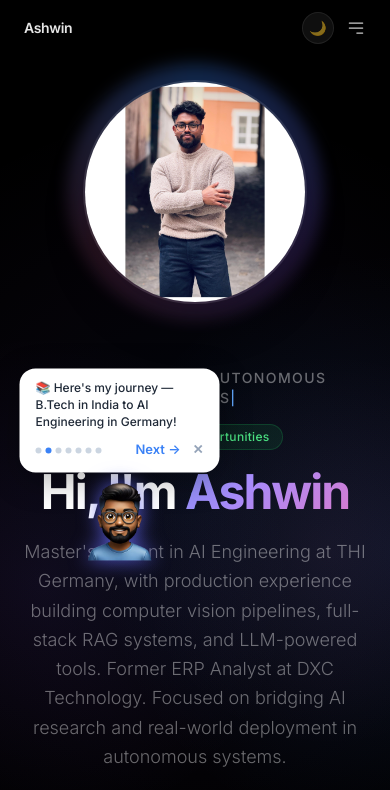
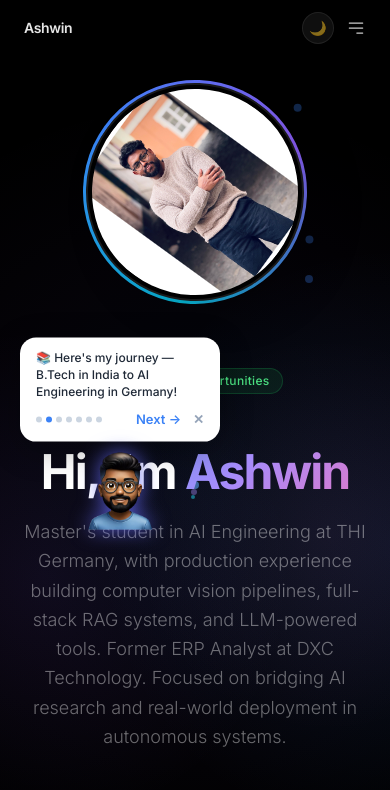
Before and after one commit to Ashwin-AIAS/react-portfolio, a React (Vite) app: page / in a window 390 px wide. Shown: the top 790 px of the page. Built offline with nearby package versions, Linux system fonts and the light colour scheme.

Commit message:
feat: animate Hero profile image and job title, wrap AvatarGuide to edges

```diff
--- a/src/App.jsx
+++ b/src/App.jsx
@@ -925,6 +925,59 @@ const Hero = () => {
     const [isResumeOpen, setIsResumeOpen] = useState(false);
     const resumePreviewUrl = portfolioData.personalInfo.resumeUrl.replace('/view', '/preview');
 
+    // Typewriter state
+    const roles = [
+        "AI ENGINEER FOR AUTONOMOUS SYSTEMS",
+        "COMPUTER VISION ENGINEER",
+        "LLM & RAG SYSTEMS BUILDER",
+        "MASTER'S STUDENT @ THI GERMANY",
+    ];
+    const [roleIndex, setRoleIndex] = useState(0);
+    const [displayText, setDisplayText] = useState('');
+
+    // Parallax mouse state
+    const [mousePos, setMousePos] = useState({ x: 0, y: 0 });
+
+    const handleMouseMove = (e) => {
+        const rect = e.currentTarget.getBoundingClientRect();
+        const x = (e.clientX - rect.left - rect.width / 2) / rect.width;
+        const y = (e.clientY - rect.top - rect.height / 2) / rect.height;
+        setMousePos({ x: x * 15, y: y * 15 });
+    };
+
+    // Typewriter effect
+    useEffect(() => {
+        let currentText = '';
+        let charIndex = 0;
+        let isTyping = true;
+        let timeout;
+
+        const type = () => {
+            const currentRole = roles[roleIndex];
+            if (isTyping) {
+                if (charIndex < currentRole.length) {
+                    currentText += currentRole[charIndex];
+                    setDisplayText(currentText);
+                    charIndex++;
+                    timeout = setTimeout(type, 60);
+                } else {
+                    isTyping = false;
+                    timeout = setTimeout(type, 1500); // Wait before clearing
+                }
+            } else {
+                setDisplayText('');
+                setRoleIndex((prev) => (prev + 1) % roles.length);
+                isTyping = true;
+                charIndex = 0;
+                currentText = '';
+                timeout = setTimeout(type, 60); // Start next immediately
+            }
+        };
+
+        timeout = setTimeout(type, 60);
+        return () => clearTimeout(timeout);
+    }, [roleIndex]);
+
     useEffect(() => {
         const handleEsc = (e) => { if (e.key === 'Escape') setIsResumeOpen(false); };
         if (isResumeOpen) window.addEventListener('keydown', handleEsc);
@@ -933,7 +986,7 @@ const Hero = () => {
 
     return (
         <>
-        <section id="hero" className="relative min-h-screen flex items-center justify-center bg-black px-6 py-20 overflow-hidden">
+        <section id="hero" className="relative min-h-screen flex items-center justify-center bg-black px-6 py-20 overflow-hidden" onMouseMove={handleMouseMove}>
             {/* Magnetic cursor glow */}
             <MouseGlow />
             {/* Animated gradient mesh */}
@@ -952,21 +1005,52 @@ const Hero = () => {
                 <div className="grid md:grid-cols-2 gap-16 items-center">
                     <AnimateOnScroll className="flex justify-center order-1 md:order-1">
                         <div className="relative">
-                            {/* Animated ring */}
-                            <div className="absolute -inset-4 rounded-full" style={{ background: 'conic-gradient(from 0deg, rgba(59,130,246,0.3), rgba(139,92,246,0.2), rgba(244,114,182,0.15), rgba(59,130,246,0.3))', animation: 'ring-rotate 8s linear infinite', filter: 'blur(8px)' }}></div>
-                            <img src="/Profile pic.jpg" alt="Ashwin" className="relative w-56 h-56 md:w-72 md:h-72 rounded-full object-cover border-2 border-white/10 shadow-2xl" />
+                            {/* Floating particles around image */}
+                            {[...Array(12)].map((_, i) => (
+                                <motion.div
+                                    key={`orb-${i}`}
+                                    className="absolute w-2 h-2 rounded-full bg-blue-500/30"
+                                    style={{
+                                        top: `${Math.random() * 100}%`,
+                                        left: `${Math.random() * 100}%`,
+                                    }}
+                                    animate={{ y: [0, -15, 0], x: [0, 8, 0] }}
+                                    transition={{
+                                        duration: 3 + Math.random() * 3,
+                                        delay: Math.random() * 2,
+                                        repeat: Infinity,
+                                        ease: "easeInOut"
+                                    }}
+                                />
+                            ))}
+
+                            {/* Parallax wrapper with animated gradient ring */}
+                            <motion.div
+                                animate={{ x: mousePos.x, y: mousePos.y }}
+                                transition={{ type: 'spring', stiffness: 100, damping: 20 }}
+                                className="relative w-56 h-56 md:w-72 md:h-72"
+                            >
+                                <motion.div
+                                    animate={{ rotate: 360 }}
+                                    transition={{ duration: 8, repeat: Infinity, ease: "linear" }}
+                                    className="absolute inset-0 rounded-full"
+                                    style={{
+                                        background: 'conic-gradient(from 0deg, #3b82f6, #8b5cf6, #06b6d4, #3b82f6)',
+                                        padding: '3px',
+                                    }}
+                                >
+                                    <div className="w-full h-full bg-black rounded-full p-1 border-2 border-white/10 overflow-hidden shadow-2xl">
+                                        <img src="/Profile pic.jpg" alt="Ashwin" className="w-full h-full object-cover rounded-full" />
+                                    </div>
+                                </motion.div>
+                            </motion.div>
                         </div>
                     </AnimateOnScroll>
                     <div className="text-center md:text-left order-2">
-                        <AnimateOnScroll delay={100}>
-                            <p className="text-sm font-medium text-white/40 tracking-widest uppercase mb-4">
-                                <TypewriterText text="AI Engineer for Autonomous Systems" />
-                            </p>
-                        </AnimateOnScroll>
                         <motion.div
-                            initial={{ opacity: 0, y: -10 }}
+                            initial={{ opacity: 0, y: 30 }}
                             animate={{ opacity: 1, y: 0 }}
-                            transition={{ delay: 0.2 }}
+                            transition={{ delay: 0.0, duration: 0.6, ease: "easeOut" }}
                             className="mb-5 flex justify-center md:justify-start"
                         >
                             <div className="inline-flex items-center gap-2 bg-green-500/10 border border-green-500/20 rounded-full px-3 py-1">
@@ -978,21 +1062,42 @@ const Hero = () => {
                                 <span className="text-xs font-medium text-green-400 tracking-wide">Open to Opportunities</span>
                             </div>
                         </motion.div>
-                        <AnimateOnScroll delay={200}>
+
+                        <motion.div
+                            initial={{ opacity: 0, y: 30 }}
+                            animate={{ opacity: 1, y: 0 }}
+                            transition={{ delay: 0.15, duration: 0.6, ease: "easeOut" }}
+                        >
+                            <p className="text-sm font-medium text-white/40 tracking-widest uppercase mb-4 h-5 block">
+                                <span className="text-blue-400">{displayText}</span>
+                                <motion.span
+                                    animate={{ opacity: [1, 0] }}
+                                    transition={{ duration: 0.53, repeat: Infinity }}
+                                >|</motion.span>
+                            </p>
                             <h1 className="text-5xl md:text-7xl lg:text-8xl font-bold tracking-tighter text-white leading-[0.9] mb-6">Hi, I'm <span className="text-gradient">Ashwin</span></h1>
-                        </AnimateOnScroll>
-                        <AnimateOnScroll delay={400}>
+                        </motion.div>
+
+                        <motion.div
+                            initial={{ opacity: 0, y: 30 }}
+                            animate={{ opacity: 1, y: 0 }}
+                            transition={{ delay: 0.30, duration: 0.6, ease: "easeOut" }}
+                        >
                             <p className="text-lg md:text-xl text-white/40 font-light leading-relaxed max-w-xl mx-auto md:mx-0 mb-10">{portfolioData.personalInfo.bio}</p>
-                        </AnimateOnScroll>
-                        <AnimateOnScroll delay={600}>
-                            <div className="flex flex-col sm:flex-row gap-4 justify-center md:justify-start">
-                                <button onClick={() => setIsResumeOpen(true)} className="btn-premium btn-secondary"><DownloadIcon className="w-4 h-4 mr-2" /> View Resume</button>
-                                <div className="flex items-center gap-4 justify-center">
-                                    <a href={portfolioData.personalInfo.github} target="_blank" rel="noopener noreferrer" className="w-10 h-10 rounded-full bg-white/[0.06] border border-white/[0.08] flex items-center justify-center text-white/50 hover:text-white hover:bg-white/[0.1] transition-all"><GitHubIcon className="w-4 h-4" /></a>
-                                    <a href={portfolioData.personalInfo.linkedin} target="_blank" rel="noopener noreferrer" className="w-10 h-10 rounded-full bg-white/[0.06] border border-white/[0.08] flex items-center justify-center text-white/50 hover:text-white hover:bg-white/[0.1] transition-all"><LinkedInIcon className="w-4 h-4" /></a>
-                                </div>
+                        </motion.div>
+
+                        <motion.div
+                            initial={{ opacity: 0, y: 30 }}
+                            animate={{ opacity: 1, y: 0 }}
+                            transition={{ delay: 0.45, duration: 0.6, ease: "easeOut" }}
+                            className="flex flex-col sm:flex-row gap-4 justify-center md:justify-start"
+                        >
+                            <button onClick={() => setIsResumeOpen(true)} className="btn-premium btn-secondary"><DownloadIcon className="w-4 h-4 mr-2" /> View Resume</button>
+                            <div className="flex items-center gap-4 justify-center">
+                                <a href={portfolioData.personalInfo.github} target="_blank" rel="noopener noreferrer" className="w-10 h-10 rounded-full bg-white/[0.06] border border-white/[0.08] flex items-center justify-center text-white/50 hover:text-white hover:bg-white/[0.1] transition-all"><GitHubIcon className="w-4 h-4" /></a>
+                                <a href={portfolioData.personalInfo.linkedin} target="_blank" rel="noopener noreferrer" className="w-10 h-10 rounded-full bg-white/[0.06] border border-white/[0.08] flex items-center justify-center text-white/50 hover:text-white hover:bg-white/[0.1] transition-all"><LinkedInIcon className="w-4 h-4" /></a>
                             </div>
-                        </AnimateOnScroll>
+                        </motion.div>
                     </div>
                 </div>
             </div>
@@ -1595,28 +1700,17 @@ const AvatarGuide = () => {
         const W = window.innerWidth;
         const H = window.innerHeight;
         const isMobile = W < 640;
-        const avatarH = isMobile ? 80 : 144;
-        const maxY = H - avatarH - 150; // always leave room for bubble above + avatar height
-
-        if (isMobile) {
-            return [
-                { x: W * 0.35, y: maxY * 0.55 },
-                { x: W * 0.05, y: maxY * 0.60 },
-                { x: W * 0.52, y: maxY * 0.50 },
-                { x: W * 0.05, y: maxY * 0.65 },
-                { x: W * 0.48, y: maxY * 0.45 },
-                { x: W * 0.20, y: maxY * 0.58 },
-                { x: W * 0.32, y: maxY * 0.62 },
-            ];
-        }
+        const avatarW = isMobile ? 80 : 130;
+        const bubbleH = isMobile ? 110 : 140;
+        // Edge positions only — corners and sides, never center
         return [
-            { x: W * 0.42, y: maxY * 0.40 },
-            { x: W * 0.05, y: maxY * 0.55 },
-            { x: W * 0.65, y: maxY * 0.45 },
-            { x: W * 0.08, y: maxY * 0.65 },
-            { x: W * 0.60, y: maxY * 0.35 },
-            { x: W * 0.28, y: maxY * 0.52 },
-            { x: W * 0.42, y: maxY * 0.60 },
+            { x: W - avatarW - 20,       y: H * 0.35 },          // right side mid
+            { x: 20,                      y: H * 0.40 },          // left side mid
+            { x: W - avatarW - 20,       y: H * 0.55 },          // right side lower
+            { x: 20,                      y: H * 0.55 },          // left side lower
+            { x: W - avatarW - 20,       y: H * 0.25 },          // right side upper
+            { x: 20,                      y: H * 0.30 },          // left side upper
+            { x: W * 0.5 - avatarW / 2,  y: H - avatarW - bubbleH - 20 }, // bottom center
         ];
     };
 
@@ -1652,7 +1746,7 @@ const AvatarGuide = () => {
             transition={{ type: "spring", stiffness: 80, damping: 16 }}
         >
             <div
-                style={{ position: 'relative', display: 'flex', flexDirection: 'column', alignItems: 'center', pointerEvents: 'auto' }}
+                style={{ position: 'relative', display: 'flex', flexDirection: 'column', alignItems: 'center' }}
                 onMouseEnter={() => setIsHovered(true)}
                 onMouseLeave={() => setIsHovered(false)}
             >
@@ -1665,6 +1759,7 @@ const AvatarGuide = () => {
                             animate={{ opacity: 1, y: 0, scale: 1 }}
                             exit={{ opacity: 0, y: 10 }}
                             style={{
+                                pointerEvents: 'auto',
                                 background: 'white',
                                 borderRadius: '16px',
                                 padding: '12px 16px',
@@ -1725,6 +1820,7 @@ const AvatarGuide = () => {
                             animate={{ opacity: 1, y: 0, scale: 1 }}
                             exit={{ opacity: 0, y: 10 }}
                             style={{
+                                pointerEvents: 'auto',
                                 background: 'white',
                                 borderRadius: '12px',
                                 padding: '8px 12px',
@@ -1747,6 +1843,7 @@ const AvatarGuide = () => {
                     src={avatarEmoji}
                     animate={hasStarted ? emotionAnimations[tourSteps[currentStep].emotion] : {}}
                     style={{
+                        pointerEvents: 'auto',
                         width: screenConfig.isMobile ? '80px' : '130px',
                         height: screenConfig.isMobile ? '80px' : '130px',
                         objectFit: 'contain',
```
